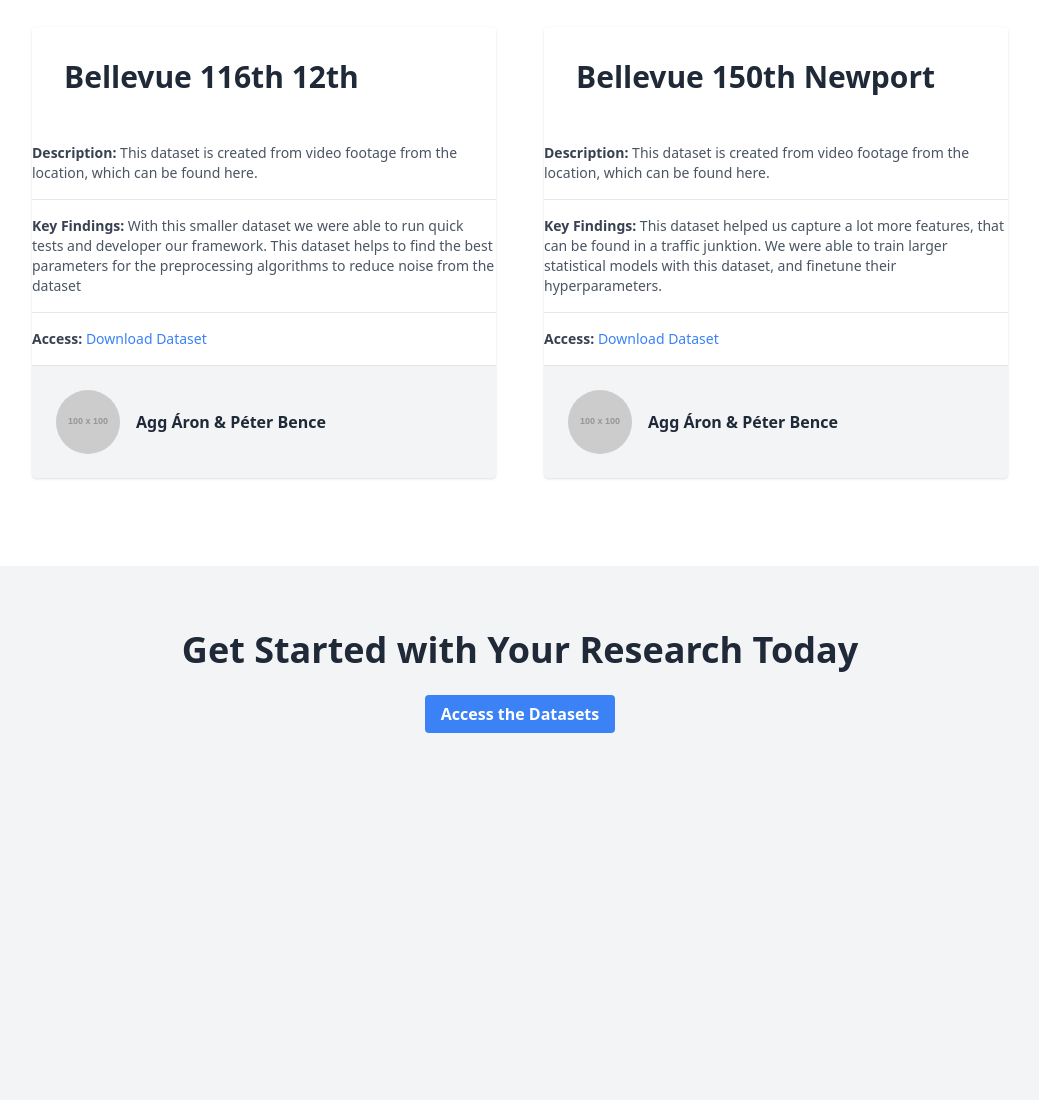
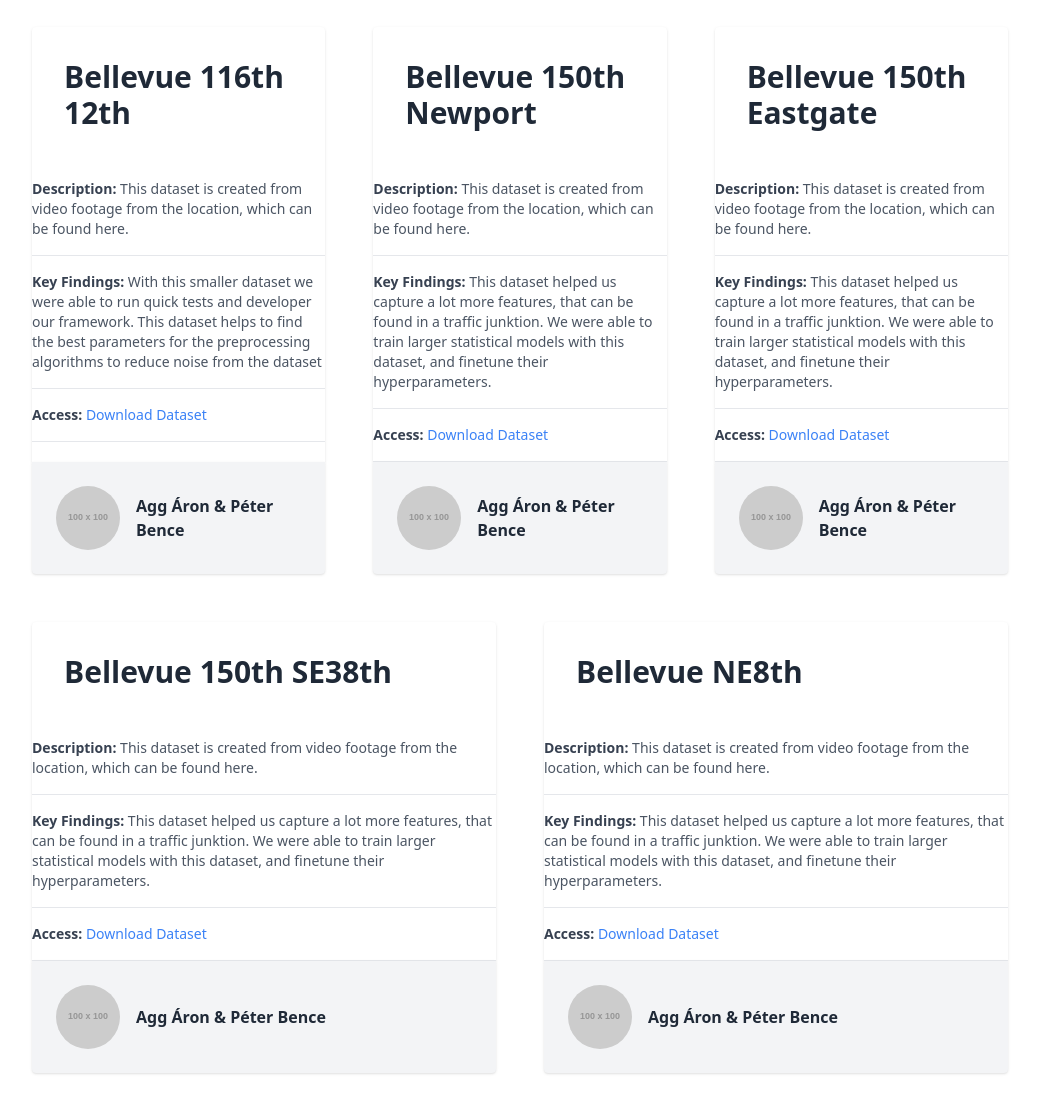
Before and after one commit to Pecneb/PathFindRNET, a plain HTML site: page index.html in a window 1280 px wide. Shown: the part 741-1841 px from the top of the page, without its empty margins (120-1159 px from the left). Before the commit the page ends 1531 px from the top, so only its background shows below. Drawn offline with Linux system fonts and the light colour scheme; placeholder pictures from the web are drawn by us.

Commit message:
feat: Adding dataset cards

```diff
--- a/index.html
+++ b/index.html
@@ -69,6 +69,75 @@
             </div>
           </div>
         </div>
+        <!-- Dataset 3 -->
+        <div class="flex w-full flex-shrink flex-grow flex-col p-6 md:w-1/3">
+          <div class="flex-1 overflow-hidden rounded-b-none rounded-t bg-white text-gray-600 shadow">
+            <div class="p-8 text-3xl font-bold text-gray-800">Bellevue 150th Eastgate</div>
+            <ul class="w-full text-left text-sm">
+              <li class="border-b py-4"><strong class="text-gray-700">Description:</strong>
+                This dataset is created from video footage from the location, which can be found
+                <a href="http://www.google.com/maps/place/47.580686978680426,%20-122.1409127574248">here</a>.</li>
+              <li class="border-b py-4"><strong class="text-gray-700">Key Findings:</strong> This dataset helped us capture a lot more features, that can be found
+                in a traffic junktion. We were able to train larger statistical models with this dataset, and finetune their hyperparameters.</li>
+              <li class="border-b py-4">
+                <strong class="text-gray-700">Access:</strong>
+                <a href="#" class="text-blue-500 hover:text-blue-700">Download Dataset</a>
+              </li>
+            </ul>
+          </div>
+          <div class="mt-auto flex-none overflow-hidden rounded-b rounded-t-none bg-gray-100 p-6 shadow">
+            <div class="flex items-center justify-start">
+              <img src="https://via.placeholder.com/100x100" alt="Dataset 1 preview image" class="mr-4 h-16 w-16 rounded-full object-cover object-center" />
+              <span class="font-bold text-gray-800"> Agg Áron & Péter Bence </span>
+            </div>
+          </div>
+        </div>
+        <!-- Dataset 4 -->
+        <div class="flex w-full flex-shrink flex-grow flex-col p-6 md:w-1/3">
+          <div class="flex-1 overflow-hidden rounded-b-none rounded-t bg-white text-gray-600 shadow">
+            <div class="p-8 text-3xl font-bold text-gray-800">Bellevue 150th SE38th</div>
+            <ul class="w-full text-left text-sm">
+              <li class="border-b py-4"><strong class="text-gray-700">Description:</strong>
+                This dataset is created from video footage from the location, which can be found
+                <a href="http://www.google.com/maps/place/47.57601648610197,%-122.13999988544577">here</a>.</li>
+              <li class="border-b py-4"><strong class="text-gray-700">Key Findings:</strong> This dataset helped us capture a lot more features, that can be found
+                in a traffic junktion. We were able to train larger statistical models with this dataset, and finetune their hyperparameters.</li>
+              <li class="border-b py-4">
+                <strong class="text-gray-700">Access:</strong>
+                <a href="#" class="text-blue-500 hover:text-blue-700">Download Dataset</a>
+              </li>
+            </ul>
+          </div>
+          <div class="mt-auto flex-none overflow-hidden rounded-b rounded-t-none bg-gray-100 p-6 shadow">
+            <div class="flex items-center justify-start">
+              <img src="https://via.placeholder.com/100x100" alt="Dataset 1 preview image" class="mr-4 h-16 w-16 rounded-full object-cover object-center" />
+              <span class="font-bold text-gray-800"> Agg Áron & Péter Bence </span>
+            </div>
+          </div>
+        </div>
+        <!-- Dataset 5 -->
+        <div class="flex w-full flex-shrink flex-grow flex-col p-6 md:w-1/3">
+          <div class="flex-1 overflow-hidden rounded-b-none rounded-t bg-white text-gray-600 shadow">
+            <div class="p-8 text-3xl font-bold text-gray-800">Bellevue NE8th</div>
+            <ul class="w-full text-left text-sm">
+              <li class="border-b py-4"><strong class="text-gray-700">Description:</strong>
+                This dataset is created from video footage from the location, which can be found
+                <a href="http://www.google.com/maps/place/47.6175125876703,%20-122.20192992405524">here</a>.</li>
+              <li class="border-b py-4"><strong class="text-gray-700">Key Findings:</strong> This dataset helped us capture a lot more features, that can be found
+                in a traffic junktion. We were able to train larger statistical models with this dataset, and finetune their hyperparameters.</li>
+              <li class="border-b py-4">
+                <strong class="text-gray-700">Access:</strong>
+                <a href="#" class="text-blue-500 hover:text-blue-700">Download Dataset</a>
+              </li>
+            </ul>
+          </div>
+          <div class="mt-auto flex-none overflow-hidden rounded-b rounded-t-none bg-gray-100 p-6 shadow">
+            <div class="flex items-center justify-start">
+              <img src="https://via.placeholder.com/100x100" alt="Dataset 1 preview image" class="mr-4 h-16 w-16 rounded-full object-cover object-center" />
+              <span class="font-bold text-gray-800"> Agg Áron & Péter Bence </span>
+            </div>
+          </div>
+        </div>
       </div>
     </div>
   </section>
@@ -76,7 +145,7 @@
   <section class="bg-gray-100 py-16">
     <div class="container mx-auto max-w-5xl text-center">
       <h2 class="mb-8 text-4xl font-bold text-gray-800">Get Started with Your Research Today</h2>
-      <a href="#datasets" class="rounded bg-blue-500 px-4 py-2 font-bold text-white hover:bg-blue-700"> Access the Datasets </a>
+      <a href="https://github.com/Pecneb/PathFindRNET/releases/tag/v0.1.0-alpha" class="rounded bg-blue-500 px-4 py-2 font-bold text-white hover:bg-blue-700"> Access the Datasets </a>
     </div>
   </section>
 </body>
```
